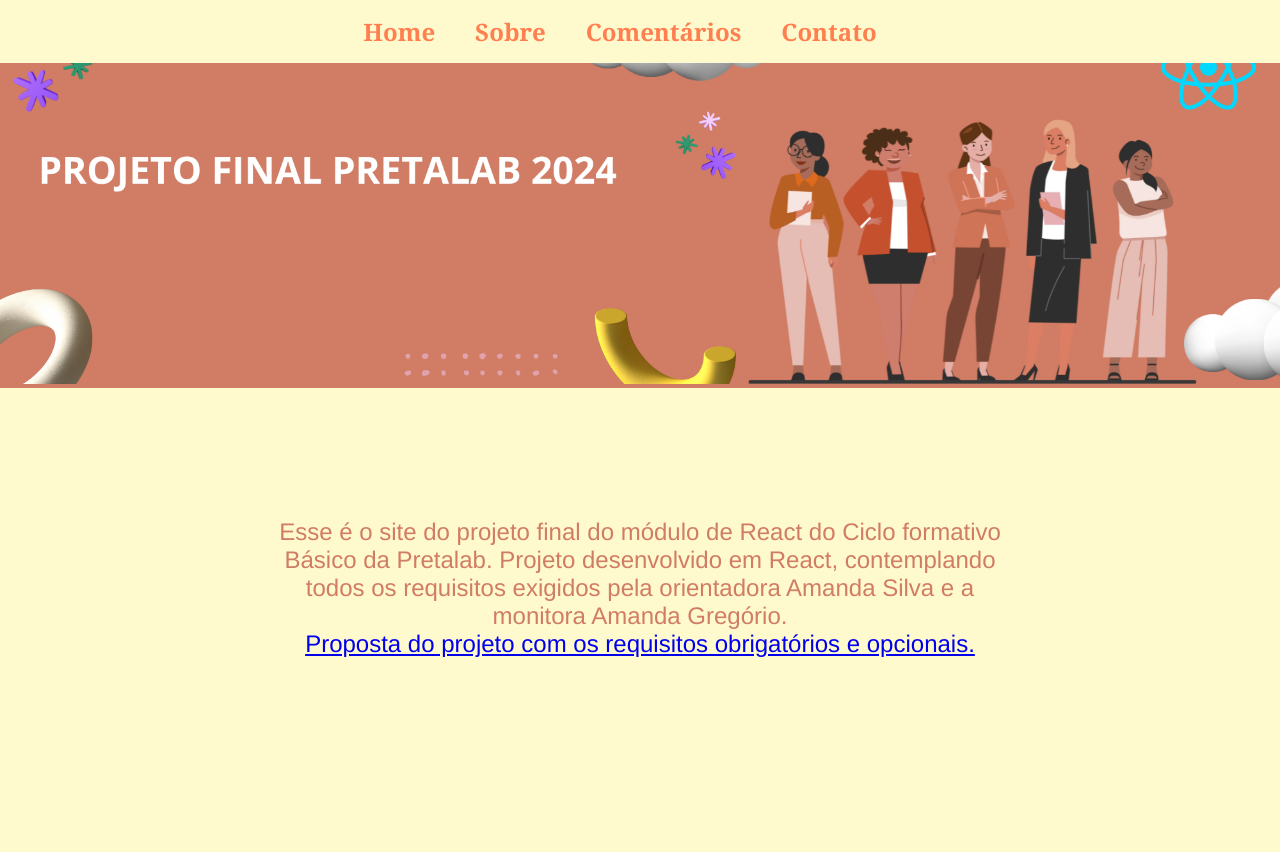
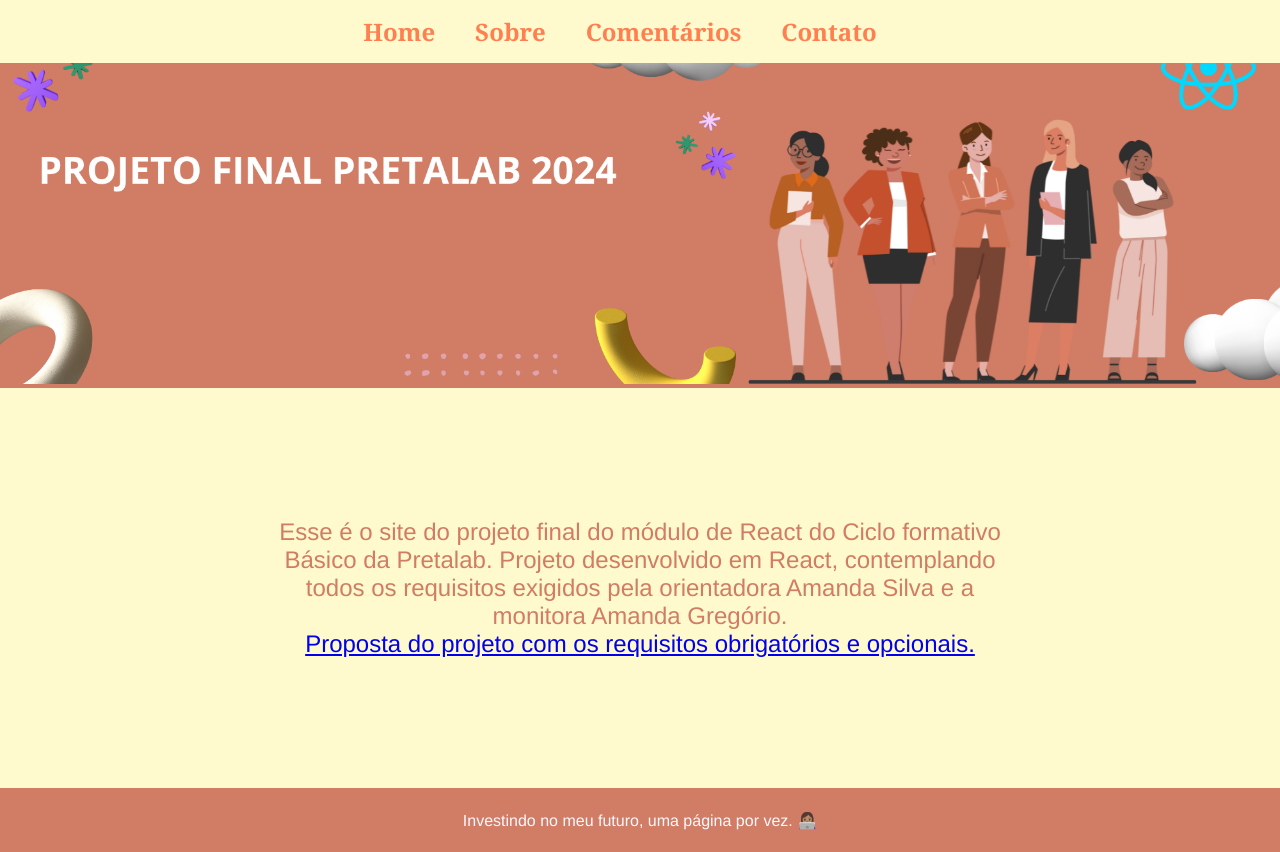
Before and after one commit to iallysamara/Projeto_Final_Preta_Lab_React, a React (Vite) app: page / in a window 1280 px wide. Before the commit the page ends 800 px from the top, so only its background shows below. Built offline with nearby package versions, Linux system fonts and the light colour scheme.

Commit message:
O rodapé tá ok

```diff
--- a/src/App.jsx
+++ b/src/App.jsx
@@ -1,3 +1,4 @@
+import Footer from "./components/Footer/Footer.jsx";
 import Menu from "./components/Menu/Menu.jsx";
 import Home from "./pages/Home/Home.jsx";
 import { Route, Routes } from "react-router-dom";
@@ -10,6 +11,7 @@
       <Routes>
         <Route path="/" element={<Home /> }/>
       </Routes>
+      <Footer />
 </div>
 
   )
--- /dev/null
+++ b/src/components/Footer/Footer.jsx
@@ -0,0 +1,13 @@
+import styles from './Footer.module.css'
+
+function Footer() {
+  return(
+    <footer className={styles.footer}>
+      <p>
+      Investindo no meu futuro, uma página por vez. 👩🏽‍💻
+      </p>
+    </footer>
+  )
+}
+
+export default Footer
--- /dev/null
+++ b/src/components/Footer/Footer.module.css
@@ -0,0 +1,11 @@
+.footer {
+    font-size: 1rem;
+    text-align: center;
+    color: var(--text-rodape);
+    background: var(--primary-color);
+    height: 8vh;
+    width: 100%;
+    display: flex;
+    align-items: center;
+    justify-content: center;
+  }
--- a/src/global.css
+++ b/src/global.css
@@ -16,6 +16,7 @@
     --text-color: #FF7F50;
     --background-section: #FFFACD;
     --text-sobre: #3c0936;
+    --text-rodape: #F8F8FF;
     --font-size-large: 24px;
     --font-size-medium: 18px;
     --font-size-small: 14px;
```
